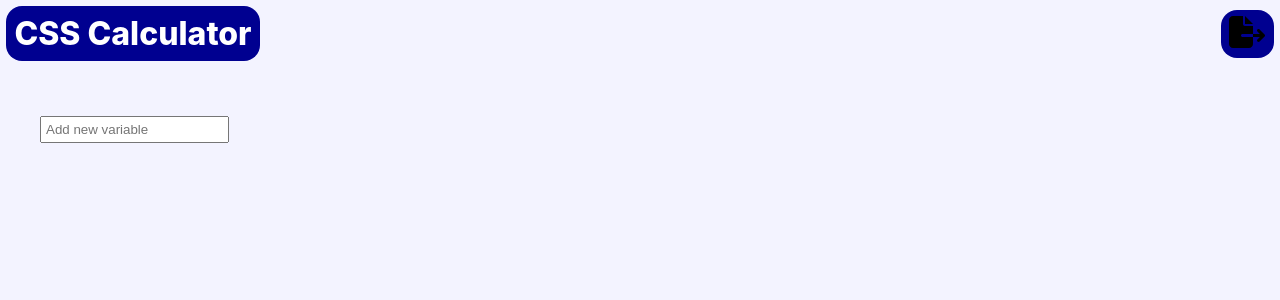
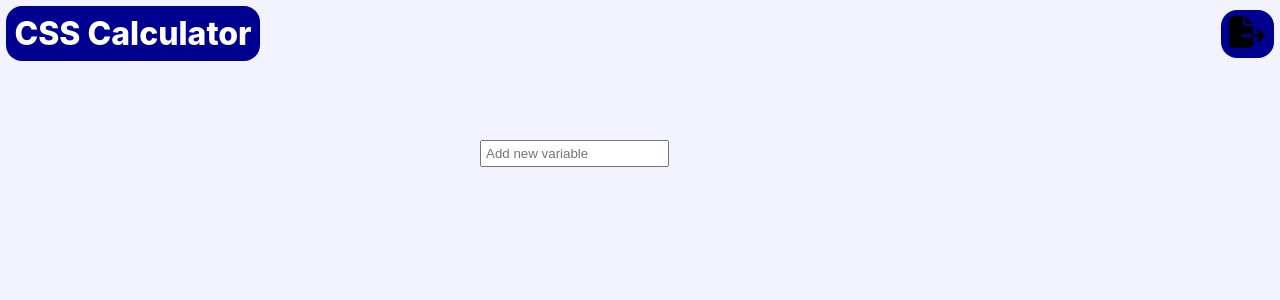
Before and after one commit to divyanshchahar/csscalculator, a React (Create React App) app in the folder client/: page / in a window 1280 px wide. Shown: the top 300 px of the page. Built offline with nearby package versions, Linux system fonts and the light colour scheme.

Commit message:
changed styling and refactored
- changed styling for list-and-input class
- changed styling for edit-box
- refactored --w6 to --w13

```diff
--- a/client/src/App.css
+++ b/client/src/App.css
@@ -17,14 +17,13 @@
 
   --b3: calc(0.25 * var(--fs3));
 
-  --m1_5: 5vh;
-  --m2_5: 5vw;
-
   --m5: 1rem;
 
+  --p6: 5vw;
+  --w6: 25vw;
   --m6: calc(var(--fs3) * 0.5);
 
-  --w6: 1.5rem;
+  --w13: 1.5rem;
 
   --p9: calc(0.25 * var(--fs3));
 
@@ -80,8 +79,9 @@ body {
 
 /* 6 */
 .list-and-input {
-  padding: var(--m1_5) 0 var(--m2_5) var(--m1_5);
-  width: fit-content;
+  padding-top: var(--p6);
+  margin: auto;
+  width: var(--w6);
 }
 
 /* 7 */
@@ -119,6 +119,10 @@ body {
   border: 1px solid red;
 }
 
+.edit-box {
+  padding: var(--p9);
+}
+
 /* 12 */
 .inline-button {
   margin: 0 0 0 var(--m5);
@@ -126,7 +130,7 @@ body {
 
 /* 13 */
 .inline-icon {
-  width: var(--w6);
+  width: var(--w13);
 }
 
 /* 14  */
```
